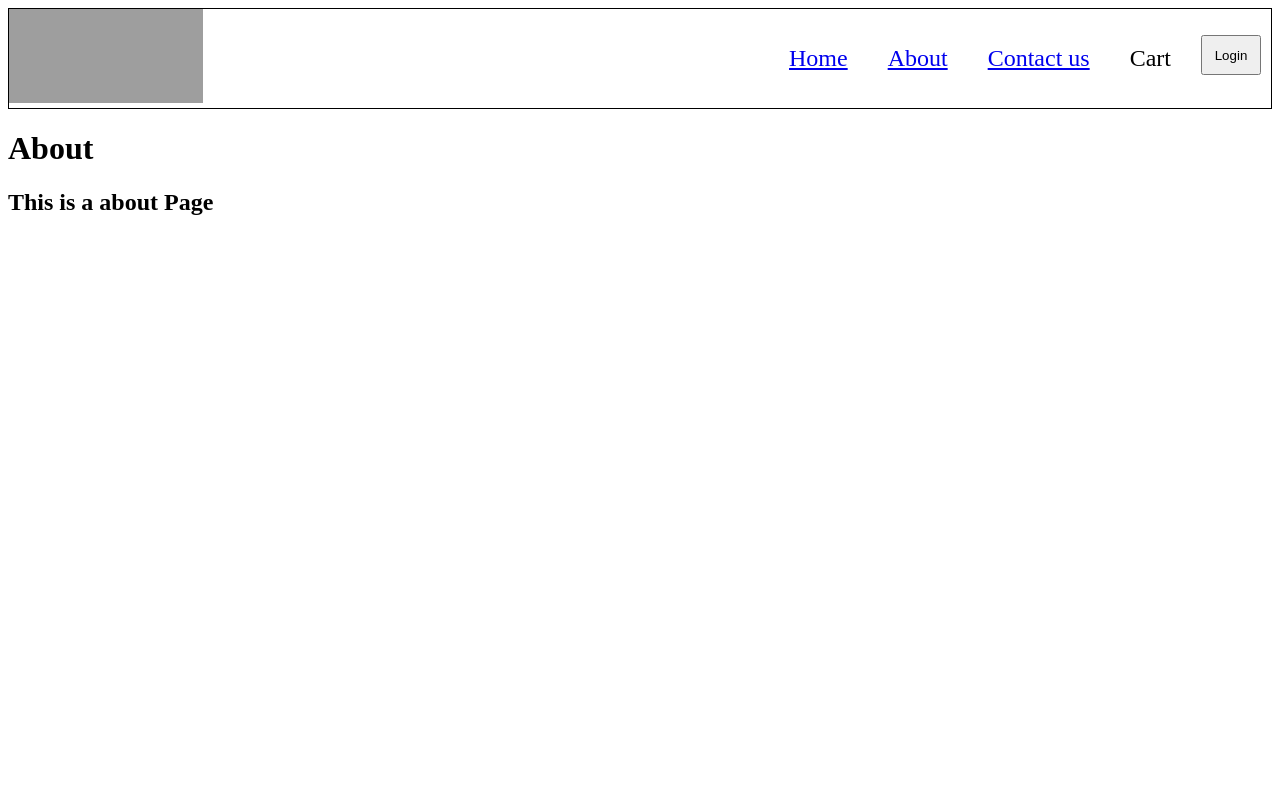
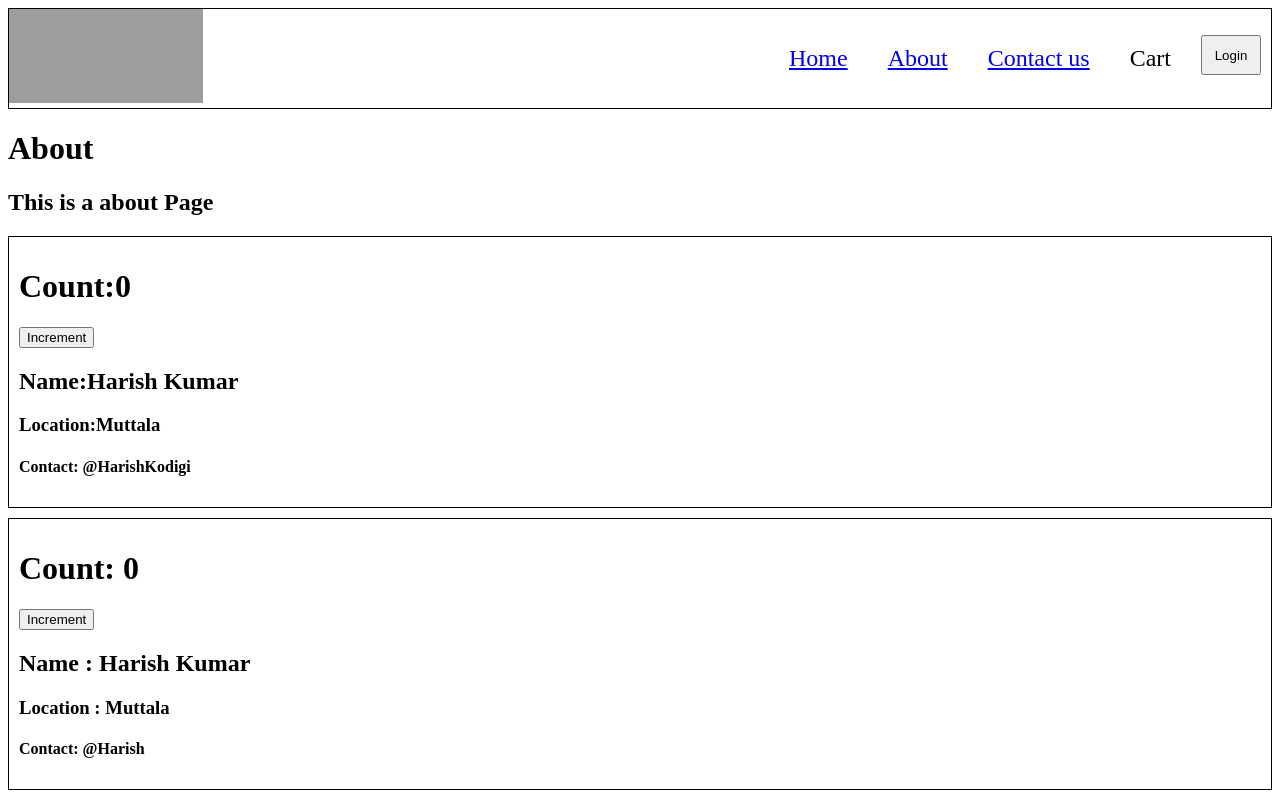
Before and after one commit to Harishkodigi/React_Practice, a React (Vite) app: page /about in a window 1280 px wide. Shown: the top 796 px of the page. Built offline with nearby package versions, Linux system fonts and the light colour scheme; grey boxes are pictures that could not be loaded.

Commit message:
Class component

```diff
--- a/index.css
+++ b/index.css
@@ -77,3 +77,8 @@
 .filter{
     display: flex;
 }
+.user-card {
+    padding: 10px;
+    border: 1px solid black ;
+    margin-top: 10px;
+}
--- a/src/components/About.js
+++ b/src/components/About.js
@@ -1,8 +1,14 @@
+
+import User from "./User";
+import UserClass from "./UserClass";
+
 const About = () => {
     return(
         <div>
             <h1>About</h1>
             <h2>This is a about Page </h2>
+            <User name="Harish Kumar" Location="Muttala" Contact=" @HarishKodigi"/>
+            <UserClass name="Harish Kumar" Location="Muttala" Contact=" @Harish" />
         </div>
     )
 };
--- a/src/components/RestaurantMenu.js
+++ b/src/components/RestaurantMenu.js
@@ -7,13 +7,11 @@ import { MENU_URL } from "../utils/constants";
 
 const RestaurantMenu = () => {
 
-
+    const [resInfo, setResInfo] = useState(null)
     const { resId } = useParams();
 
 
-    const { name, cuisines, costForTwoMessage } = resInfo?.cards[0]?.card?.card?.info;
 
-    const { itemCards } = resInfo?.cards[2]?.groupedCard?.cardGroupMap?.REGULAR?.cards[1]?.card?.card;
 
     useEffect(() => {
         fetchMenu();
@@ -29,10 +27,12 @@ const RestaurantMenu = () => {
 
     if (resInfo === null) return <Shimmer />;
 
+    const { name, cuisines, costForTwoMessage } = resInfo?.cards[0]?.card?.card?.info;
 
-    console.log(itemCards);
+    // const { itemCards } = resInfo?.cards[2]?.groupedCard?.cardGroupMap?.REGULAR?.cards[1]?.card?.card;
+    // console.log(itemCards);
 
-    const [resInfo, setResInfo] = useState(resInfo)
+
 
 
     return (
--- /dev/null
+++ b/src/components/User.js
@@ -0,0 +1,23 @@
+ import { useState } from "react";
+
+const User = ({name,Location,Contact}) => {
+
+         const [count,setCount] = useState(0)
+
+        const increment = () => {
+          setCount(count +1)
+        }
+
+    return (
+        <div className="user-card">
+          <h1>Count:{count}</h1>
+          <button onClick={increment}>Increment</button>
+          <h2>Name:{name}</h2>
+          <h3>Location:{Location}</h3>
+          <h4>Contact:{Contact}</h4>
+        </div>
+    )
+};
+
+
+export default User;
--- /dev/null
+++ b/src/components/UserClass.js
@@ -0,0 +1,34 @@
+import React from "react";
+
+
+class UserClass extends React.Component {
+    constructor(props) {
+        super(props);
+        console.log(props)
+        this.state = {
+            count :0,
+        };
+    }
+
+    render() {
+        const {name,Location,Contact} = this.props;
+        const {count} = this.state;
+        return(
+            <div className="user-card">
+                <h1>Count: {count}</h1>
+                <button onClick={() => {
+                    this.setState(
+                        {
+                            count:this.state.count + 1,
+                        }
+                    )
+                }}>Increment</button>
+                <h2>Name : {name}</h2>
+                <h3>Location : {Location}</h3>
+                <h4>Contact:{Contact}</h4>
+            </div>
+        )
+    }
+};
+
+export default UserClass;
```
